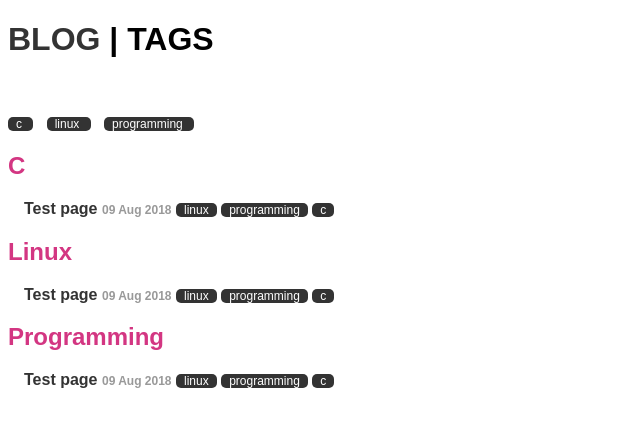
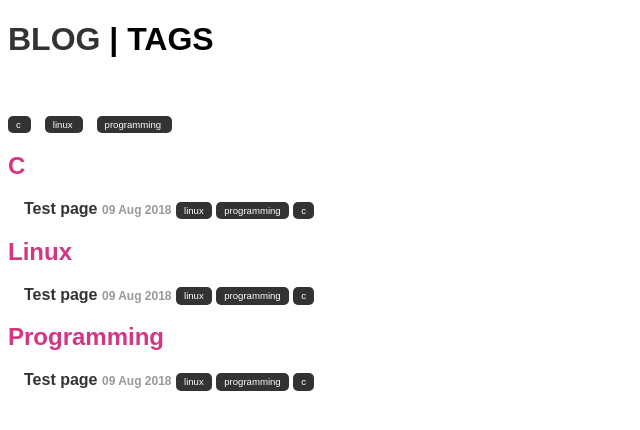
Before and after one commit to execas/execas.github.io, a Jekyll site: the page built from tags.html, in a window 1280 px wide. Shown: the top 430 px of the page, without its empty margins (0-640 px from the left). Built offline with Jekyll 4.4.1, drawn with Linux system fonts in a browser that asks for light colours.

Commit message:
Update execas.css

```diff
--- a/css/execas.css
+++ b/css/execas.css
@@ -1,6 +1,6 @@
 .tag-mark {
-    font-size: 75%;
-    padding: 0 .5rem 0 .5rem;
+    font-size: 60%;
+    padding: .2rem .5rem .2rem .5rem;
     border-radius: 5px;
     background: #333333;
     color: #fff;
```
